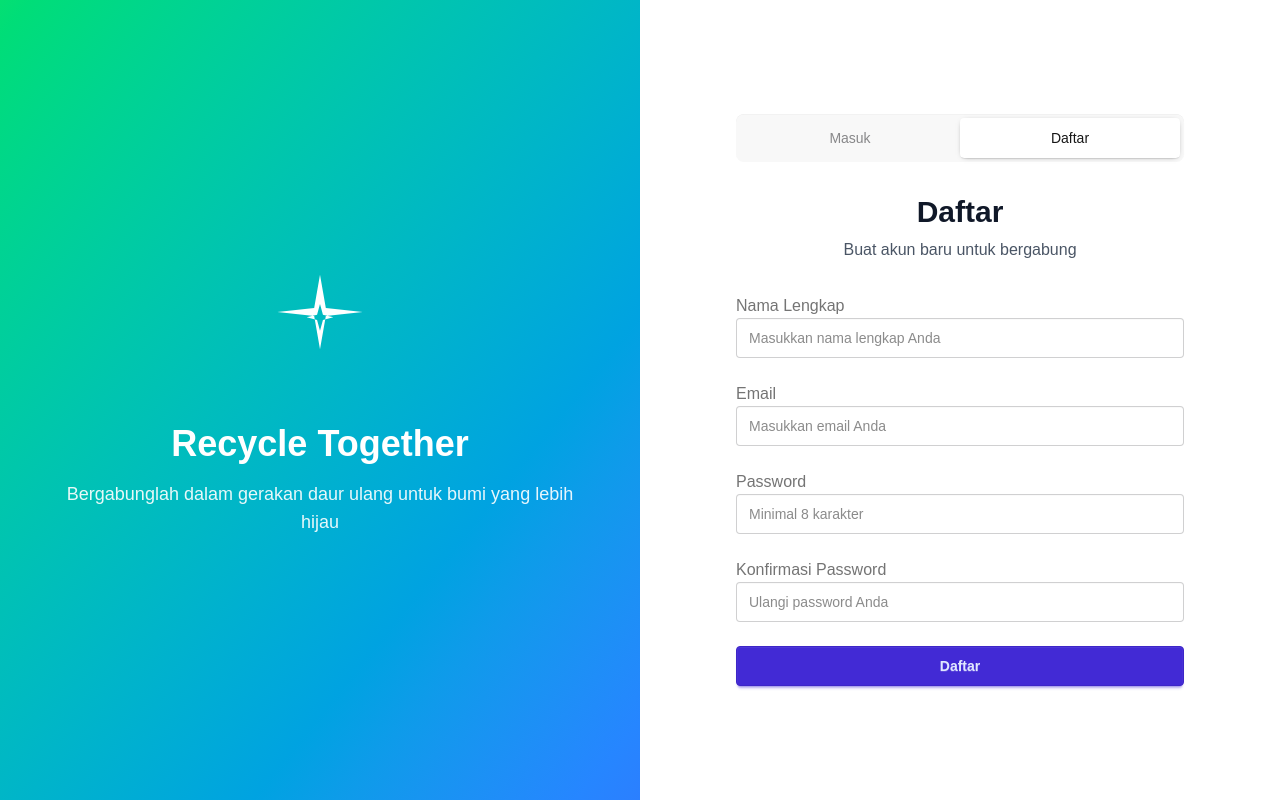
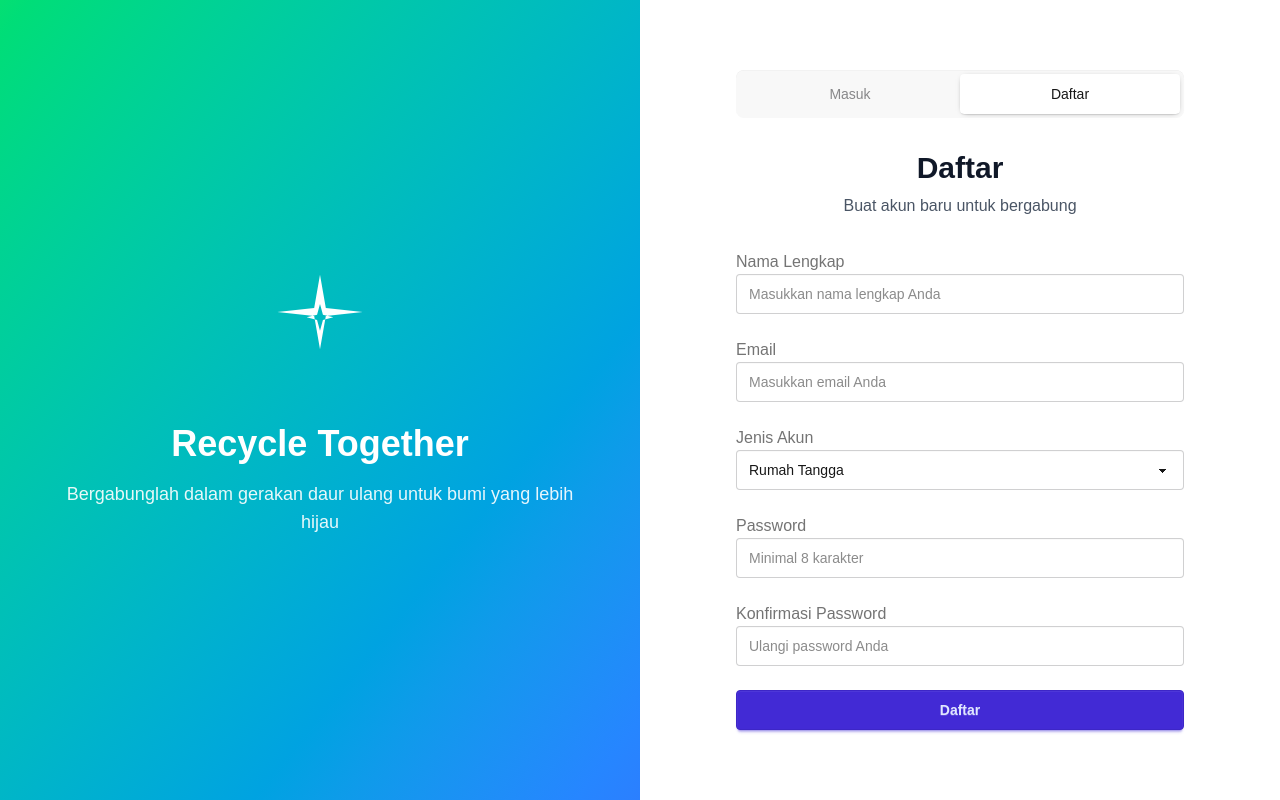
Before and after one commit to yyacyn/frond-end-reprocess, a Next.js app: page /auth in a window 1280 px wide. Both pictures are taken after a click on the tab "Daftar". Built offline with nearby package versions, Linux system fonts and the light colour scheme; what pocketbase would draw is missing.

Commit message:
fix role

```diff
--- a/src/app/auth/page.js
+++ b/src/app/auth/page.js
@@ -4,7 +4,7 @@ import { useState } from 'react';
 import PocketBase from 'pocketbase';
 
 // const pb = new PocketBase('http://202.10.47.143:8090');
-const pb = new PocketBase('http://172.19.79.163:8090');
+const pb = new PocketBase('http://202.10.47.143:8090');
 // const pb = new PocketBase(process.env.NEXT_PUBLIC_POCKETBASE_URL);
 
 
@@ -14,6 +14,7 @@ export default function Login() {
     const [password, setPassword] = useState('');
     const [confirmPassword, setConfirmPassword] = useState('');
     const [name, setName] = useState('');
+    const [role, setRole] = useState('household'); // Add role state
     const [loading, setLoading] = useState(false);
     const [error, setError] = useState('');
     const [success, setSuccess] = useState('');
@@ -63,7 +64,8 @@ export default function Login() {
                 "email": email,
                 "password": password,
                 "passwordConfirm": confirmPassword,
-                "name": name
+                "name": name,
+                "role": role // Add role to registration data
             };
 
             const record = await pb.collection('users').create(data);
@@ -76,6 +78,7 @@ export default function Login() {
             setPassword('');
             setConfirmPassword('');
             setName('');
+            setRole('household'); // Reset role to default
             setTimeout(() => {
                 setActiveTab('login');
                 setSuccess('');
@@ -131,6 +134,7 @@ export default function Login() {
         setPassword('');
         setConfirmPassword('');
         setName('');
+        setRole('household'); // Reset role when switching tabs
     };
 
     return (
@@ -297,6 +301,22 @@ export default function Login() {
                                 />
                             </div>
 
+                            {/* Role Selection */}
+                            <div className="form-control">
+                                <label className="label">
+                                    <span className="label-text">Jenis Akun</span>
+                                </label>
+                                <select
+                                    className="select select-bordered w-full"
+                                    value={role}
+                                    onChange={(e) => setRole(e.target.value)}
+                                    required
+                                >
+                                    <option value="household">Rumah Tangga</option>
+                                    <option value="business">Bisnis</option>
+                                </select>
+                            </div>
+
                             {/* Password Input */}
                             <div className="form-control">
                                 <label className="label">
```
